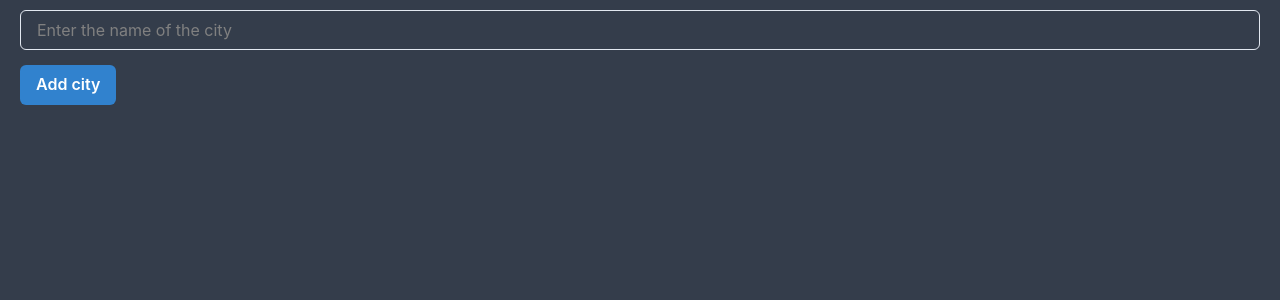
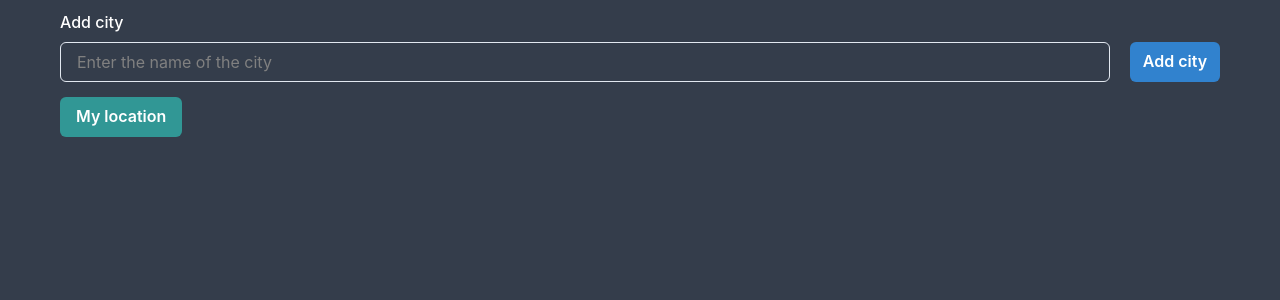
Before and after one commit to klekwedge/weather-forecast, a React (Create React App) app: page / in a window 1280 px wide. Shown: the top 300 px of the page. Built offline with nearby package versions, Linux system fonts and the light colour scheme.

Commit message:
feat: add the ability to remove a city from list

```diff
--- a/src/Components/App/App.tsx
+++ b/src/Components/App/App.tsx
@@ -10,7 +10,7 @@ const Page404 = lazy(() => import("../../pages/Page404"));
 function App() {
   return (
     <Router>
-      <Box p="10px 20px" className="flex flex-col items-center">
+      <Box maxW='1200px' margin='0 auto' p="10px 20px" className="flex flex-col items-center">
         <Suspense fallback={<h2>Loading...</h2>}>
           <Routes>
             <Route path="/" element={<CityListPage />} />
--- a/src/Components/CityItem/CityItem.tsx
+++ b/src/Components/CityItem/CityItem.tsx
@@ -1,14 +1,17 @@
 import React from "react";
-import { Box } from "@chakra-ui/react";
-import { Link } from 'react-router-dom';
+import { Flex } from "@chakra-ui/react";
+import { Link } from "react-router-dom";
 import { FaExternalLinkAlt } from "react-icons/fa";
+import { AiFillDelete } from "react-icons/ai";
 import OpenWeather from "../../services/OpenWeatherApi";
+import { deleteCity } from "../../slices/citiesSlice";
 import { CityItemProps } from "./CityItem.props";
 import "./CityItem.scss";
+import { useAppDispatch } from "../../hooks/redux-hook";
 
 function CityItem({ city }: CityItemProps) {
   const { getWeatherIcon } = OpenWeather();
-
+  const dispatch = useAppDispatch();
 
   const days = [
     "Sunday",
@@ -19,6 +22,10 @@ function CityItem({ city }: CityItemProps) {
     "Friday",
     "Saturday"
   ];
+
+  function deleteItem() {
+    dispatch(deleteCity(city.id));
+  }
 
   return (
     <li className="city">
@@ -44,12 +51,19 @@ function CityItem({ city }: CityItemProps) {
             {city.weather.map((weatherItem) => weatherItem.main)}
           </h3>
         </div>
-        <Box position="absolute" top="20px" right="20px">
+        <Flex
+          position="absolute"
+          top="15px"
+          right="15px"
+          gap="5px"
+          alignItems="center"
+        >
           <Link to={`/${city.id}`}>
             {" "}
             <FaExternalLinkAlt cursor="pointer" size="18" />
           </Link>
-        </Box>
+          <AiFillDelete cursor="pointer" size="20" onClick={deleteItem} />
+        </Flex>
       </div>
     </li>
   );
--- a/src/pages/CityListPage.tsx
+++ b/src/pages/CityListPage.tsx
@@ -1,6 +1,13 @@
-import React, { useEffect, useState } from "react";
-import { Button, Input, List } from "@chakra-ui/react";
-import { v4 as uuidv4 } from "uuid";
+import React, { useState } from "react";
+import {
+  Button,
+  Input,
+  List,
+  FormControl,
+  FormLabel,
+  Box
+} from "@chakra-ui/react";
+
 import OpenWeather from "../services/OpenWeatherApi";
 import { fetchCity } from "../slices/citiesSlice";
 import CityItem from "../Components/CityItem/CityItem";
@@ -12,29 +19,36 @@ function CityListPage() {
   const [inputValue, setInputValue] = useState("");
 
   const dispatch = useAppDispatch();
-  // useEffect(() => {
-  //   useAppDispatch(fetchCity(getCity()));
-  // }, []);
 
-  function test() {
+  function addCityToList() {
     dispatch(fetchCity(getCity(inputValue)));
-    setInputValue('')
+    setInputValue("");
   }
 
   return (
     <div>
+      <FormControl>
+        <FormLabel>Add city</FormLabel>
+        <Box display="flex" gap="20px">
           <Input
             value={inputValue}
             onChange={(e) => setInputValue(e.target.value)}
             placeholder="Enter the name of the city"
-        _placeholder={{ color: 'gray' }}
+            _placeholder={{ color: "gray" }}
             color="white"
             mb="15px"
           />
-      <Button onClick={test} colorScheme='blue'>Add city</Button>
+          <Button type="button" colorScheme="blue" onClick={addCityToList}>
+            Add city
+          </Button>
+        </Box>
+      </FormControl>
+      <Button type="button" colorScheme="teal">
+        My location
+      </Button>
       <List display="flex" gap="40px 20px" pt="50px" flexWrap="wrap">
         {cities.length > 0
-          ? cities.map((city) => <CityItem key={uuidv4()} city={city} />)
+          ? cities.map((city) => <CityItem key={city.id} city={city} />)
           : null}
       </List>
     </div>
--- a/src/slices/citiesSlice.ts
+++ b/src/slices/citiesSlice.ts
@@ -31,7 +31,9 @@ const citiesSlice = createSlice({
   name: 'cities',
   initialState,
   reducers: {
-
+    deleteCity: (state, action) => {
+      state.cities = state.cities.filter((city) => city.id !== action.payload)
+    }
   },
   extraReducers: (builder) => {
     builder
@@ -70,5 +72,5 @@ const citiesSlice = createSlice({
 });
 
 const { actions, reducer } = citiesSlice;
-
+export const { deleteCity } = actions
 export default reducer;
```
Lines whose indentation alone changed are shown as unchanged.
